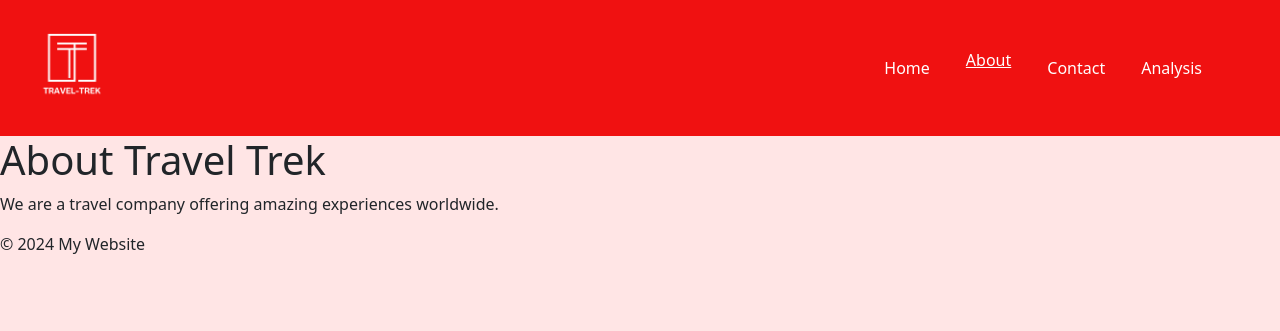
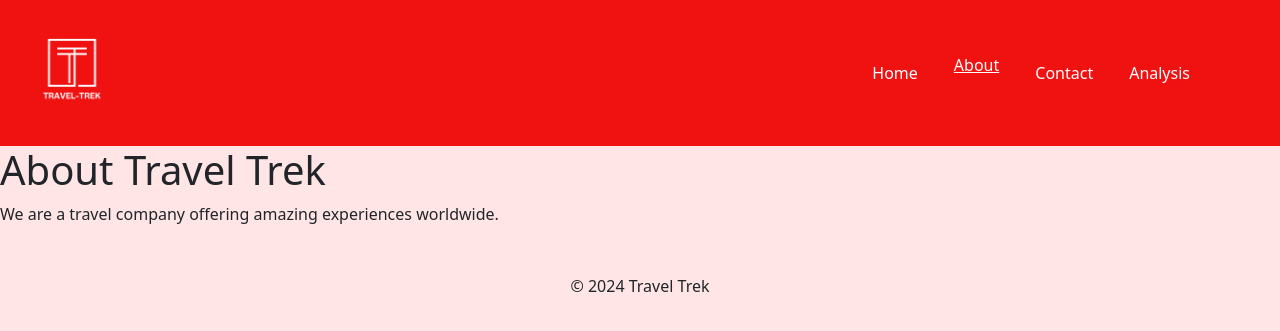
Before and after one commit to AmbreenGulfraz09/Travel_Trek, a Django app: page /about/ in a window 1280 px wide. Shown: the top 331 px of the page. Run offline with Django 5.2, Linux system fonts and the light colour scheme.

Commit message:
home page

```diff
--- a/App/templates/App/base.html
+++ b/App/templates/App/base.html
@@ -9,61 +9,47 @@
     <link href="https://cdn.jsdelivr.net/npm/bootstrap@5.3.3/dist/css/bootstrap.min.css" rel="stylesheet"
         integrity="sha384-QWTKZyjpPEjISv5WaRU9OFeRpok6YctnYmDr5pNlyT2bRjXh0JMhjY6hW+ALEwIH" crossorigin="anonymous">
     <script src="https://cdn.jsdelivr.net/npm/bootstrap@5.3.3/dist/js/bootstrap.bundle.min.js"
-        integrity="sha384-YvpcrYf0tY3lHB60NNkmXc5s9fDVZLESaAA55NDzOxhy9GkcIdslK1eN7N6jIeHz"
-        crossorigin="anonymous"></script>
+        integrity="sha384-YvpcrYf0tY3lHB60NNkmXc5s9fDVZLESaAA55NDzOxhy9GkcIdslK1eN7N6jIeHz" crossorigin="anonymous"></script>
     <title>{% block title %}Travel Trek{% endblock %}</title>
-    <!-- Link to your CSS file -->
-
 </head>
 
 <body>
     <!-- Header Section -->
     <header>
-        <nav class="navbar navbar-expand-lg col-lg2">
-
+        <nav class="navbar navbar-expand-lg ">
             <div class="container-fluid">
-                <a href="{% url 'home' %}" class="logo-container">
-                    <img src="/static/images/TRAVEL-TREK-White.png" alt="Logo" width="120" height="120"
+                <!-- Logo section -->
+                <a href="{% url 'home' %}" class="navbar-brand">
+                    <img src="{% static 'images/TRAVEL-TREK-White.png' %}" alt="Logo" width="120" height="120"
                         class="logo">
                 </a>
-            </div>
 
+                <!-- Toggler for mobile view -->
+                <button class="navbar-toggler ms-auto" type="button" data-bs-toggle="collapse"
+                    data-bs-target="#navbarNav" aria-controls="navbarNav" aria-expanded="false"
+                    aria-label="Toggle navigation">
+                    <span class="navbar-toggler-icon"></span>
+                </button>
+
+                <!-- Navbar content, collapsible for smaller screens -->
                 <div class="collapse navbar-collapse" id="navbarNav">
-                <ul class="navbar-nav ">
+                    <ul class="navbar-nav ms-auto">
                         <li class="nav-item">
-                        <a class="nav-link {% if request.path == '/' %}active{% endif %}" href="{% url 'home' %}"
-                            onclick="setActive(this)">Home</a>
+                            <a class="nav-link {% if request.path == '/' %}active{% endif %}" href="{% url 'home' %}">Home</a>
                         </li>
                         <li class="nav-item">
-                        <a class="nav-link {% if request.path == '/about/' %}active{% endif %}" href="{% url 'about' %}"
-                            onclick="setActive(this)">About</a>
+                            <a class="nav-link {% if request.path == '/about/' %}active{% endif %}" href="{% url 'about' %}">About</a>
                         </li>
                         <li class="nav-item">
-                        <a class="nav-link {% if request.path == '/contact/' %}active{% endif %}"
-                            href="{% url 'contact' %}" onclick="setActive(this)">Contact</a>
+                            <a class="nav-link {% if request.path == '/contact/' %}active{% endif %}" href="{% url 'contact' %}">Contact</a>
                         </li>
                         <li class="nav-item">
-                        <a class="nav-link {% if request.path == '/analysis/' %}active{% endif %}"
-                            href="{% url 'analysis' %}" onclick="setActive(this)">Analysis</a>
+                            <a class="nav-link {% if request.path == '/analysis/' %}active{% endif %}" href="{% url 'analysis' %}">Analysis</a>
                         </li>
                     </ul>
                 </div>
             </div>
         </nav>
-
-
-
-
-
-
-        <!-- <nav>
-            <ul>
-                <li><a href="{% url 'home' %}">Home</a></li>
-                <li><a href="{% url 'about' %}"> About us</a></li>
-                <li><a href="{% url 'contact' %}">Contact us</a></li>
-                <li><a href="{% url 'analysis' %}">Analysis</a></li>
-            </ul>
-        </nav> -->
     </header>
 
     <!-- Main Content Section -->
@@ -74,8 +60,8 @@
     </main>
 
     <!-- Footer Section -->
-    <footer>
-        <p>&copy; 2024 My Website</p>
+    <footer class="text-center mt-5">
+        <p>&copy; 2024 Travel Trek</p>
     </footer>
 
     <!-- Link to your JavaScript file -->
```
Lines whose indentation alone changed are shown as unchanged.
